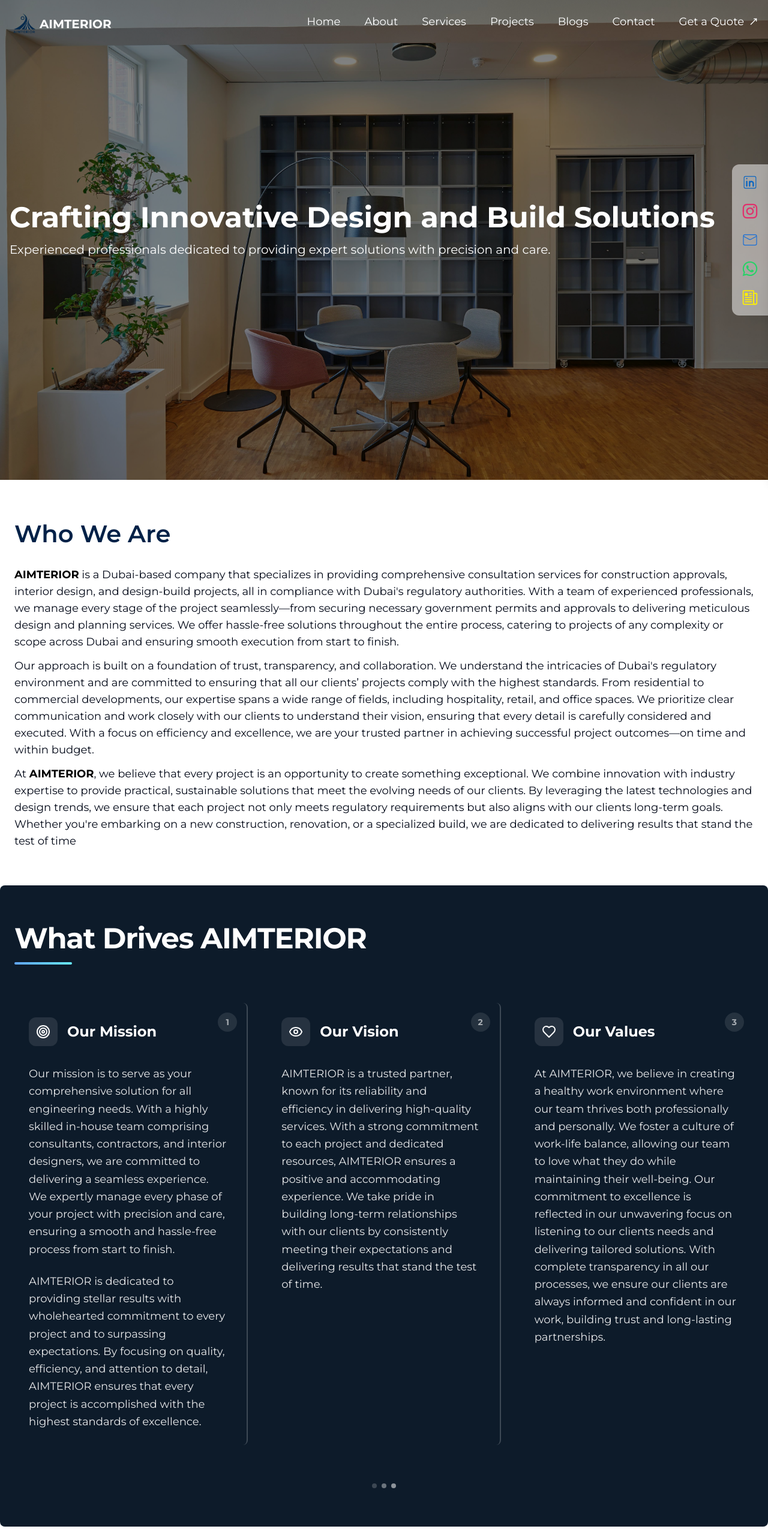
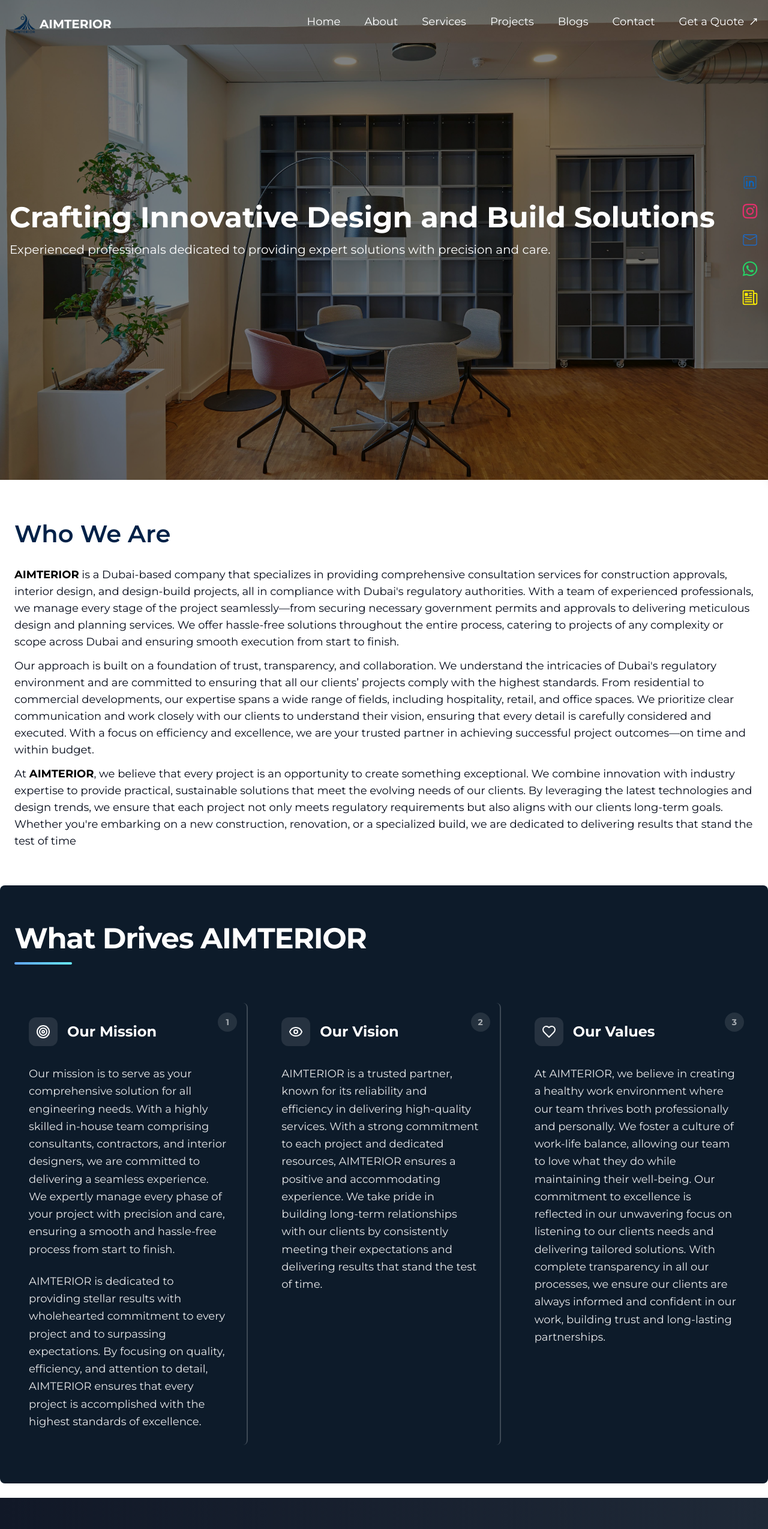
Before and after one commit to dhiant/consulting-firm-frontend, a Next.js app: page /about in a window 1280 px wide. Shown: the top 2549 px of the page at 60% size. Built offline with nearby package versions, Linux system fonts and the light colour scheme.

Commit message:
comment ... of about us

```diff
--- a/app/about/page.tsx
+++ b/app/about/page.tsx
@@ -168,7 +168,7 @@
         </div>
 
         {/* Bottom Decorative Element */}
-        <div className="mt-16 flex justify-center">
+        {/* <div className="mt-16 flex justify-center">
           <div className="flex space-x-2">
             <div className="w-2 h-2 bg-white/20 rounded-full animate-pulse"></div>
             <div
@@ -180,7 +180,7 @@
               style={{ animationDelay: "0.4s" }}
             ></div>
           </div>
-        </div>
+        </div> */}
       </section>
     </div>
   );
--- a/components/sticky-info.tsx
+++ b/components/sticky-info.tsx
@@ -57,7 +57,7 @@
   return (
     <TooltipProvider>
       <div
-        className={`space-y-5 ${className} p-4 flex-col items-center hidden md:flex z-10 bg-white/50 rounded-l-xl`}
+        className={`space-y-5 ${className} p-4 flex-col items-center hidden md:flex z-10 rounded-l-xl`}
       >
         {socialLinks.map(
           ({ Icon, href, label, tooltip, external, className }) => (
```
